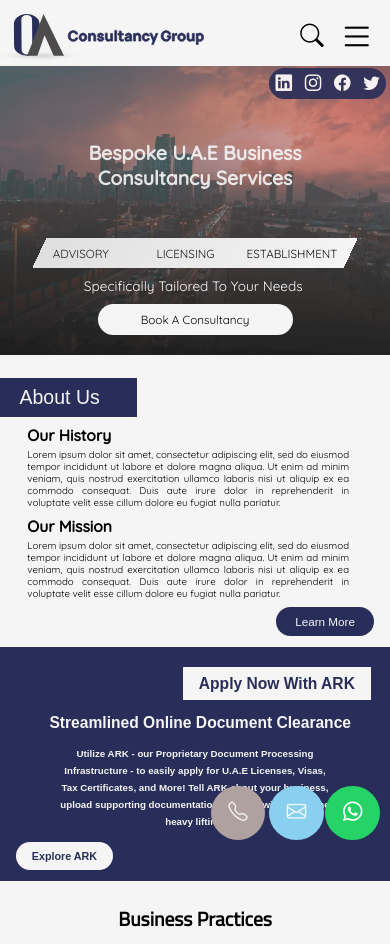
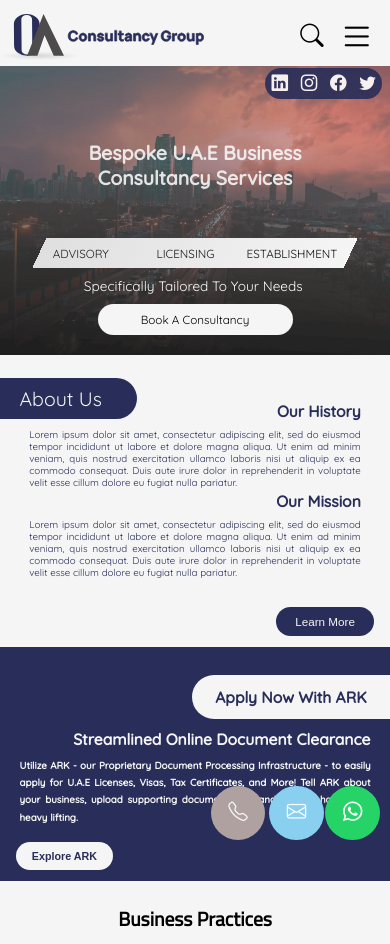
Before and after one commit to arkkdev/OACONSULTANCY, a Flask app: template templates/index.html in a window 390 px wide. Shown: the top 944 px of the page. Run offline with Flask 3, Linux system fonts and the light colour scheme; the template is opened without the code that fills it, so the values that code supplies are empty.

Commit message:
mobile overhaul test 17

```diff
--- a/static/css styles/homestyle.css
+++ b/static/css styles/homestyle.css
@@ -1,58 +1,47 @@
-* { box-sizing: border-box; margin: 0; padding: 0; max-width: 100%;}
+* {
+    box-sizing: border-box; margin: 0; padding: 0; max-width: 100%;}
+
 body {
     margin: 0;padding: 0; width: 100%; max-width: 100%;}
+
+
 
 
 /*JUMBOTRON STYLING*/
 .jumbotron {
     box-sizing: border-box; max-width: 100%;
     position: relative; width: 100%;
-    margin-top: 0%; height: 91vw; top: 17vw;
-}
-
-/*.jumbotron img {*/
-/*    max-width: 100%;*/
-/*    opacity: 50%;*/
-/*    height: 20%; !* This will make the image effectively twice as tall as the container *!*/
-/*    object-fit: cover; !* This ensures the image covers the container without distorting *!*/
-/*    object-position: top center;*/
-/*}*/
+    margin-top: 0%; height: 91vw; top: 17vw;}
 
 .slider {
     overflow: hidden; position: relative;
-    width: 100%; height: 85vw;
-}
+    width: 100%; height: 85vw;}
 
 .slides {
     display: flex;
-    animation: slideAnimation 40s infinite; /* 3 images * 5 seconds each */
-}
+    animation: slideAnimation 40s infinite; /* 3 images * 5 seconds each */}
 
 .slide {
     width: 100%; /* Full width of the viewport */
     height: 100%;
-    flex: 0 0 auto;
-}
+    flex: 0 0 auto;}
 
 .slide img {
     width: 100%; height: 100%;
-    object-fit: cover; opacity: 90%;
-}
+    object-fit: cover; opacity: 90%;}
 
 .jumbotron h1 {
     font-family: 'Quicksand', sans-serif; color: whitesmoke;
     font-weight: bold; border-radius: 3px;
     opacity: 90%; font-size: 5vw;
     position: absolute; text-align: center;
-    top: 15vw; width: 80vw; left:10vw; padding:4vw 1vw;
-}
+    top: 15vw; width: 80vw; left:10vw; padding:4vw 1vw;}
 
 .banner {
     width: 100%;
     height: 35vw;
     position: absolute;
-    bottom: 10vw;
-}
+    bottom: 10vw;}
 
 .banner ul {
     width: 85vw; top: -2vw; left: 7.5vw;
@@ -60,21 +49,18 @@
     background: linear-gradient(-65deg, transparent 0%, transparent 5%, whitesmoke 5%, #e0dfdf 95%, transparent 95%);
     font-family: 'Quicksand', sans-serif; font-size: 3vw; color: white;
     position: absolute; display: flex;
-    list-style: none; text-align: center; justify-content: space-between;
-}
+    list-style: none; text-align: center; justify-content: space-between;}
 
 .banner ul li {
     /* other properties if any... */
-    mix-blend-mode: difference; /* this is key for the cut-out effect */
-}
+    mix-blend-mode: difference; /* this is key for the cut-out effect */}
 
 .jumbotron li:nth-child(2){
-    padding-left: 4vw;
-}
+    padding-left: 4vw;}
+
 .banner p2 {
     position: absolute; top: 8vw; left: 21.5vw; color: white;
-    font-family: 'Quicksand', sans-serif; font-style: normal; font-size: 3.5vw;
-}
+    font-family: 'Quicksand', sans-serif; font-style: normal; font-size: 3.5vw;}
 
 .jumbotron button {
     font-family: 'Quicksand', sans-serif;
@@ -84,11 +70,12 @@
     font-size: 3vw; padding: 2vw 4vw;
     border-radius: 30vw; border: none;
     background-color: whitesmoke; color: black;
-    text-decoration: none;
-}
+    text-decoration: none;}
 
 .jumbotron button:hover {
     background-color: #b9b7b7;}
+
+
 
 
 
@@ -99,29 +86,31 @@
 
 .about_us_container h1 {
     position: absolute;
+    border-top-right-radius: 30vw; border-bottom-right-radius: 30vw;
     top: 8%; width: 35%; padding: 2% 5%;
-    font-family: 'Titilium', sans-serif; font-size: 5vw; font-weight: normal;
+    font-family: 'Quicksand', sans-serif; font-size: 5vw; font-weight: normal;
     color: whitesmoke; background: #282e59}
 
 .about_content {
     position: absolute; list-style-type: none;
-    width: 82.5%; left: 7%; top: 24%;
+    width: 85%; left: 7.5%; top: 24%;
     font-family: 'Quicksand', sans-serif; font-weight: normal;
-    display: flex; flex-direction: column; justify-content: space-between;}
+    display: flex; flex-direction: column; justify-content: space-between;
+    color: #282e59}
 
 .about_content li {
-    padding-bottom: 22%;}
+    padding-bottom: 27%;}
 
 .about_content li h2 {
+    position: absolute; right: 0;
+    padding-bottom: 5%;
+    transform: translateY(-65%);
     font-size: 4vw;}
 
 .about_content li p {
-    padding-top: 1%; text-align: justify;
-    font-size: 2.5vw;}
+    text-align: justify; position: absolute;
+    font-size: 2.5vw; padding-top: 1%;}
 
-.about_content p {
-    position: absolute;
-    width: 100%;}
 
 .about_us_container button {
     position: absolute;
@@ -139,27 +128,28 @@
 
 
 /* AI AD BOX*/
-
 .ai_ad_container {
     max-width: 100%;
     position: relative; height: 60vw;
     color: whitesmoke; background: #282e59;
-    font-family: 'Titilium', sans-serif;
+    font-family: 'Quicksand', sans-serif;
     }
 
 .ai_ad_container h1 {
-    position:absolute; top: 5vw; right: 5vw;
-    padding: 2vw 4vw;
+    position:absolute; top: 12%; right: 0vw;
+    border-bottom-left-radius: 30vw; border-top-left-radius: 30vw;
+    padding: 3% 6%;
     color: #282e59; background-color: whitesmoke;
-    font-weight: bold; font-size: 4vw;}
+    font-weight: bolder; font-size: 4vw;}
 
 .ai_ad_container h2 {
-    position: absolute; top: 17vw; right: 10vw;
+    position: absolute;
+    top: 35%; right: 5%;
     font-size: 4vw;}
 
 .ai_ad_container p {
-    position: absolute; top: 25vw; left: 15%; width: 70%;
-    text-align: center; line-height: 1.75;
+    position: absolute; top: 47%; right: 5%; width: 90%;
+    text-align: justify; line-height: 1.75;
     font-size: 2.5vw; font-weight: bolder;}
 
 .ai_ad_container button {
@@ -169,6 +159,10 @@
 
 .ai_ad_container button:hover {
     background-color: #b9b7b7; color: black}
+
+
+
+
 
 
 /* PRACTICES SQUARES STYLING*/
@@ -186,8 +180,9 @@
 }
 
 .square_list{
-    list-style-type: none; left: 0; padding-left: 5%; margin: 0;
-    position: relative;
+    position: absolute;
+    list-style-type: none;
+    left: 10%; width: 80%; margin: 0;
 }
 .square_list li {
     margin: 0; padding-bottom: 20px; flex-wrap: wrap}
@@ -237,6 +232,10 @@
 
 .square_container button:hover i {
     color: whitesmoke}
+
+
+
+
 
 
 /* MISSION CONTAINER STYLING*/
@@ -293,6 +292,8 @@
 
 
 
+
+
 @keyframes slideAnimation {
     0%, 10% { transform: translateX(0%); }        /* Slide 1 - half time */
     10.01%, 30% { transform: translateX(-100%); } /* Slide 2 */
--- a/static/css styles/nav_styles.css
+++ b/static/css styles/nav_styles.css
@@ -179,7 +179,7 @@
 }
 
 .socials_tab {
-    height: 8vw; width: 30vw; right: 1vw; font-size: 4.25vw;
+    height: 8vw; width: 30vw; right: 2vw; font-size: 4.25vw;
     position: absolute; top: 17.5vw;
     background-color: #282e59;
     z-index: 1000;
--- a/static/css styles/responsiveness.css
+++ b/static/css styles/responsiveness.css
@@ -16,7 +16,7 @@
 
     .top_nav { height: 12.5vw;}
     .nav_logo img{ height: 10vw;}
-    .nav_list {padding-top: 4vw;}
+    .nav_list {padding-top: 4vw; padding-right: 1vw;}
     .nav_list li {font-size: 5vw;}
     /*.nav_list li:first-child {padding-right: 0;}*/
     .drop_container_button i { top: -1vw !important; font-size: 7vw !important;}
@@ -28,7 +28,7 @@
     .drop_content_button {font-size: 4vw;}
     .drop_content a {font-size: 3.5vw;}
 
-    .socials_tab{top:13vw; height: 6vw;}
+    .socials_tab{top:13vw; height: 6vw; right: 0.5vw;}
     .sticky {top: 1px;}
     .sticky_up {top:13vw;}
 
```
